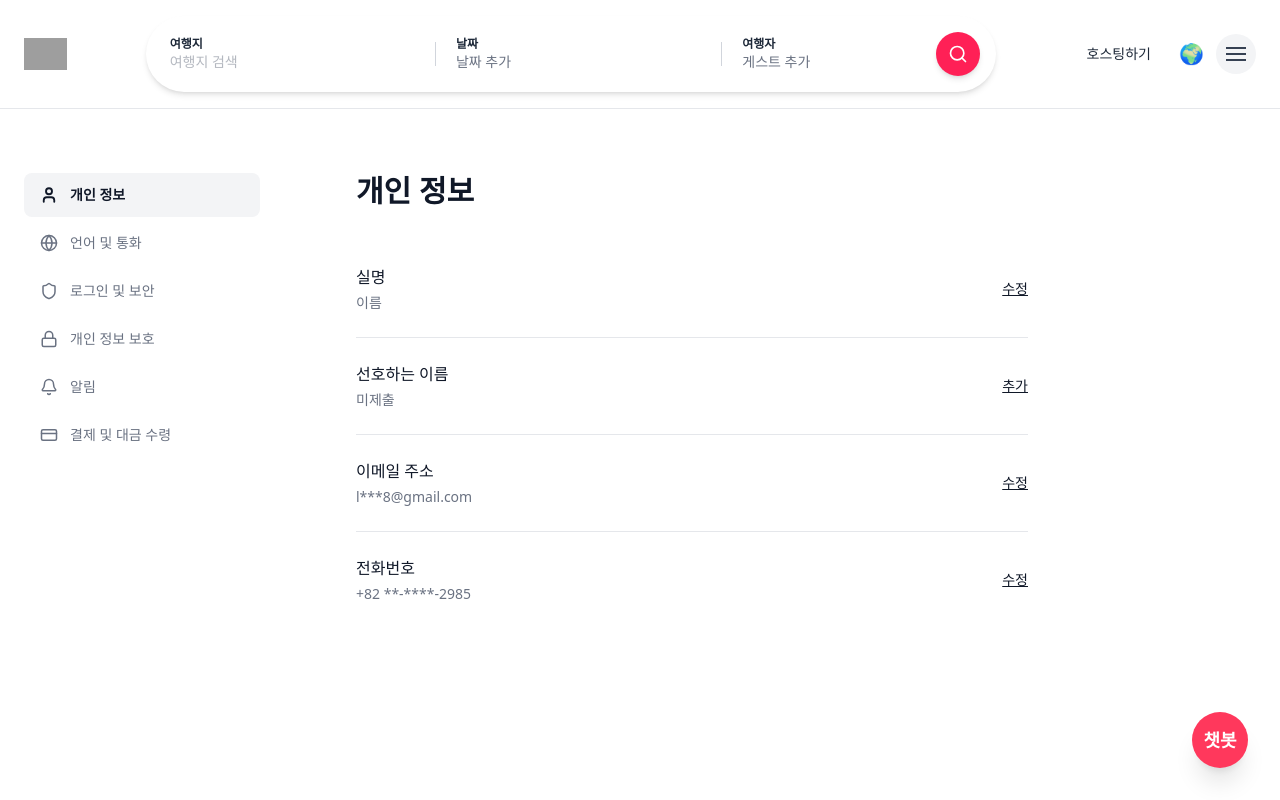
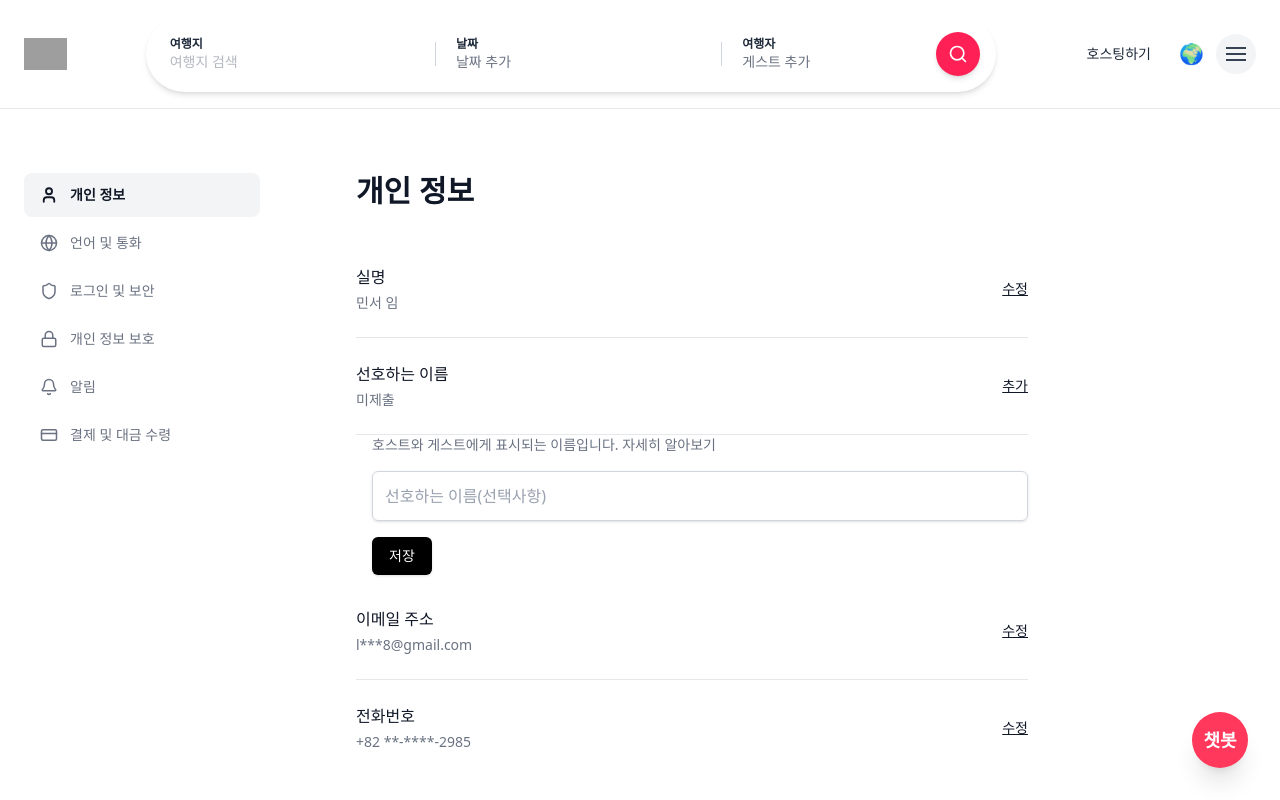
Before and after one commit to dev-burnern/airbnb_clone, a Next.js app in the folder frontend/: page /account/personal-info in a window 1280 px wide. Both pictures are taken after a click on the button "추가". Shown: the top 800 px of the page. Built offline with nearby package versions, Linux system fonts and the light colour scheme; grey boxes are pictures that could not be loaded.

Commit message:
✨ Feat:개인정보 페이지 InfoRow 간격/토글 로직 개선 및 인증 버튼 UI 재적용

```diff
--- /dev/null
+++ b/frontend/src/shared/ui/EmailEditForm.tsx
@@ -0,0 +1,20 @@
+export const EmailEditForm = ({ onClose }: { onClose?: () => void }) => {
+  return (
+    <div className="space-y-4">
+      <p className="text-sm text-gray-500">
+        언제든지 확인하실 수 있는 주소를 사용하세요
+      </p>
+      <input
+        type="email"
+        placeholder="이메일 주소"
+        className="block w-full border border-gray-300 rounded-md shadow-sm p-3 placeholder-gray-400"
+      />
+      <button
+        onClick={() => onClose?.()}
+        className="py-2 px-4 border border-transparent rounded-md shadow-sm text-sm font-medium text-white bg-black hover:bg-gray-800"
+      >
+        저장
+      </button>
+    </div>
+  );
+};
--- a/frontend/src/shared/ui/InfoRow.tsx
+++ b/frontend/src/shared/ui/InfoRow.tsx
@@ -1,27 +1,45 @@
+"use client";
+
+import React from "react";
+
 interface InfoRowProps {
   label: string;
   value: string;
   buttonText?: string;
   isBorderBottom?: boolean;
-  onClick?: () => void;
+  onClick?: () => void; // legacy name
+  onActionClick?: () => void; // new name used by widgets
+  isOpen?: boolean; // whether to show children
+  children?: React.ReactNode;
 }
 
-export const InfoRow = ({
+export const InfoRow: React.FC<InfoRowProps> = ({
   label,
   value,
   buttonText = "수정",
   isBorderBottom = true,
   onClick = () => {},
-}: InfoRowProps) => {
+  onActionClick,
+  isOpen = false,
+  children,
+}) => {
+  const handleClick = onActionClick ?? onClick;
+
   return (
+    <div>
       <div className={`flex justify-between py-6 ${isBorderBottom ? "border-b border-gray-200" : ""}`}>
         <div>
           <h3 className="text-gray-900 font-medium">{label}</h3>
           <p className="text-gray-500 text-sm mt-1">{value}</p>
         </div>
-      <button onClick={onClick} className="text-gray-900 underline text-sm font-medium hover:text-gray-600 whitespace-nowrap ml-4">
+        <button onClick={handleClick} className="text-gray-900 underline text-sm font-medium hover:text-gray-600 whitespace-nowrap ml-4">
           {buttonText}
         </button>
       </div>
+
+      {children && isOpen && (
+        <div className="pl-4 pb-2">{children}</div>
+      )}
+    </div>
   );
 };
--- /dev/null
+++ b/frontend/src/shared/ui/NameEditForm.tsx
@@ -0,0 +1,41 @@
+export const NameEditForm = ({ onClose }: { onClose?: () => void }) => {
+  return (
+    <div className="space-y-4">
+      <p className="mb-4 text-sm text-gray-500">
+        다음 예약 전에 새로 실명 확인 절차를 거쳐야 합니다.
+      </p>
+      <div className="flex space-x-4">
+        {/* 신분증에 기재된 이름 */}
+        <div className="flex-1">
+          <label htmlFor="givenName" className="text-xs text-gray-500">
+            신분증에 기재된 이름(예: 길동)
+          </label>
+          <input
+            type="text"
+            id="givenName"
+            className="mt-1 block w-full border border-gray-300 rounded-md shadow-sm p-3 placeholder-gray-400"
+            defaultValue="민서" // 현재 값
+          />
+        </div>
+        {/* 신분증에 기재된 성 */}
+        <div className="flex-1">
+          <label htmlFor="familyName" className="text-xs text-gray-500">
+            신분증에 기재된 성(예: 홍)
+          </label>
+          <input
+            type="text"
+            id="familyName"
+            className="mt-1 block w-full border border-gray-300 rounded-md shadow-sm p-3 placeholder-gray-400"
+            defaultValue="임" // 현재 값
+          />
+        </div>
+      </div>
+      <button
+        onClick={() => onClose?.()}
+        className="py-2 px-4 border border-transparent rounded-md shadow-sm text-sm font-medium text-white bg-black hover:bg-gray-800"
+      >
+        저장 및 계속 진행
+      </button>
+    </div>
+  );
+};
--- /dev/null
+++ b/frontend/src/shared/ui/PhoneEditForm.tsx
@@ -0,0 +1,49 @@
+export const PhoneEditForm = ({ onClose }: { onClose?: () => void }) => {
+  return (
+    <div className="space-y-4">
+      <p className="text-sm text-gray-500">
+        알림, 미리 알림 및 로그인에 도움이 됩니다.
+      </p>
+
+      {/* 국가/지역 드롭다운 */}
+      <div>
+        <label htmlFor="country" className="block text-xs font-medium text-gray-700">
+          국가/지역
+        </label>
+        <select
+          id="country"
+          className="mt-1 block w-full border border-gray-300 rounded-md shadow-sm p-3"
+          defaultValue="한국 (+82)"
+        >
+          <option>한국 (+82)</option>
+          {/* 다른 국가 옵션... */}
+        </select>
+      </div>
+
+      {/* 전화번호 입력 */}
+      <div>
+        <label htmlFor="phone" className="block text-xs font-medium text-gray-700 sr-only">
+          전화번호
+        </label>
+        <input
+          type="tel"
+          id="phone"
+          placeholder="+82"
+          className="block w-full border border-gray-300 rounded-md shadow-sm p-3 placeholder-gray-400"
+          defaultValue="+82"
+        />
+      </div>
+
+      <p className="text-sm text-gray-500">
+        전화번호 인증 코드를 보내드리겠습니다. 일반 문자 메시지 요금 및 데이터 요금이 부과됩니다.
+      </p>
+
+      <button
+        onClick={() => onClose?.()}
+        className="py-2 px-4 border border-transparent rounded-md shadow-sm text-sm font-medium text-white bg-black hover:bg-gray-800"
+      >
+        인증
+      </button>
+    </div>
+  );
+};
--- /dev/null
+++ b/frontend/src/shared/ui/PreferredNameEditForm.tsx
@@ -0,0 +1,20 @@
+export const PreferredNameEditForm = ({ onClose }: { onClose?: () => void }) => {
+  return (
+    <div className="space-y-4">
+      <p className="text-sm text-gray-500">
+        호스트와 게스트에게 표시되는 이름입니다. 자세히 알아보기
+      </p>
+      <input
+        type="text"
+        placeholder="선호하는 이름(선택사항)"
+        className="block w-full border border-gray-300 rounded-md shadow-sm p-3 placeholder-gray-400"
+      />
+      <button
+        onClick={() => onClose?.()}
+        className="py-2 px-4 border border-transparent rounded-md shadow-sm text-sm font-medium text-white bg-black hover:bg-gray-800"
+      >
+        저장
+      </button>
+    </div>
+  );
+};
--- a/frontend/src/widgets/personal-info-list/PersonalInfoList.tsx
+++ b/frontend/src/widgets/personal-info-list/PersonalInfoList.tsx
@@ -1,16 +1,85 @@
+import { useState } from 'react';
 import { InfoRow } from "@/shared/ui/InfoRow";
 
+import { NameEditForm } from '@/shared/ui/NameEditForm';
+import { PreferredNameEditForm } from '@/shared/ui/PreferredNameEditForm';
+import { EmailEditForm } from '@/shared/ui/EmailEditForm';
+import { PhoneEditForm } from '@/shared/ui/PhoneEditForm';
+
+
+// 열린 폼을 식별하기 위한 타입
+type OpenForm = 'name' | 'preferredName' | 'email' | 'phone' | null;
+
 export const PersonalInfoList = () => {
+  // 현재 열려 있는 폼의 상태를 관리
+  const [openForm, setOpenForm] = useState<OpenForm>(null);
+
+  // 특정 폼을 토글하는 핸들러
+  const handleToggle = (formName: OpenForm) => {
+    // 이미 열려 있는 폼을 다시 누르면 닫기 (토글)
+    setOpenForm(openForm === formName ? null : formName);
+  };
+
+  // 폼을 닫는 함수 (수정 폼 내부에서 저장이 완료된 후 호출하기 위함)
+  const closeForm = () => setOpenForm(null);
+
+  // 🚨 참고: 이 값들은 버튼 렌더링에 사용되지 않지만, 로직 유지를 위해 남겨둡니다.
+  const isEmailVerified = true;
+  const isPhoneVerified = false;
+
   return (
     <div className="max-w-2xl">
       <div className="mb-8">
         <h1 className="text-3xl font-bold text-gray-900">개인 정보</h1>
       </div>
       <section>
-        <InfoRow label="실명" value="이름" />
-        <InfoRow label="선호하는 이름" value="미제출" buttonText="추가" />
-        <InfoRow label="이메일 주소" value="l***8@gmail.com" />
-        <InfoRow label="전화번호" value="+82 **-****-2985" isBorderBottom={false} />
+
+        {/* 실명 */}
+        <InfoRow
+          label="실명"
+          value="민서 임"
+          onActionClick={() => handleToggle('name')}
+          isOpen={openForm === 'name'}
+        >
+          <NameEditForm onClose={closeForm} />
+        </InfoRow>
+
+        {/* 선호하는 이름 */}
+        <InfoRow
+          label="선호하는 이름"
+          value="미제출"
+          buttonText="추가"
+          onActionClick={() => handleToggle('preferredName')}
+          isOpen={openForm === 'preferredName'}
+        >
+          <PreferredNameEditForm onClose={closeForm} />
+        </InfoRow>
+
+        {/* 이메일 주소 */}
+        <InfoRow
+          label="이메일 주소"
+          value="l***8@gmail.com"
+          onActionClick={() => handleToggle('email')}
+          isOpen={openForm === 'email'}
+        >
+          <EmailEditForm onClose={closeForm} />
+        </InfoRow>
+
+        {/* 🗑️ 이메일 '확인' 버튼 렌더링 코드 제거 */}
+
+        {/* 전화번호 */}
+        <InfoRow
+          label="전화번호"
+          value="+82 **-****-2985"
+          isBorderBottom={false} // 마지막 항목은 경계선 제거
+          onActionClick={() => handleToggle('phone')}
+          isOpen={openForm === 'phone'}
+        >
+          <PhoneEditForm onClose={closeForm} />
+        </InfoRow>
+
+        {/* 🗑️ 전화번호 '재인증 필요' 버튼 렌더링 코드 제거 */}
+
       </section>
     </div>
   );
```
Lines whose indentation alone changed are shown as unchanged.
